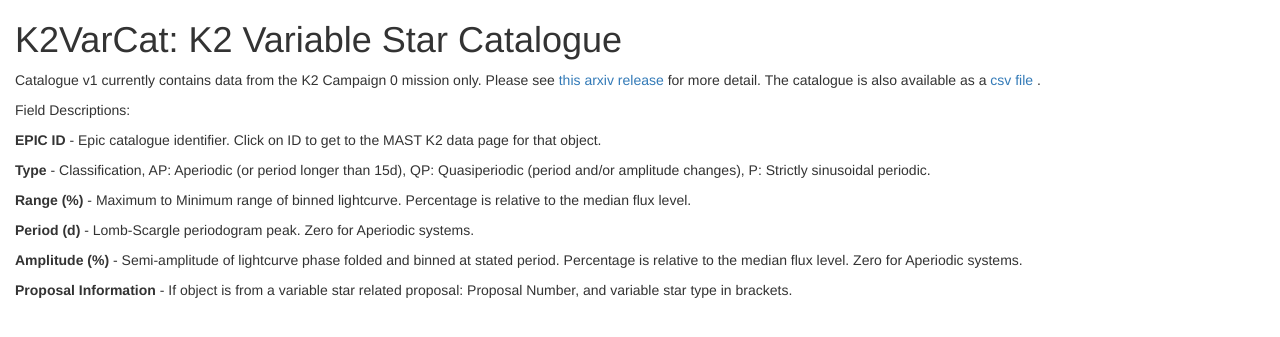
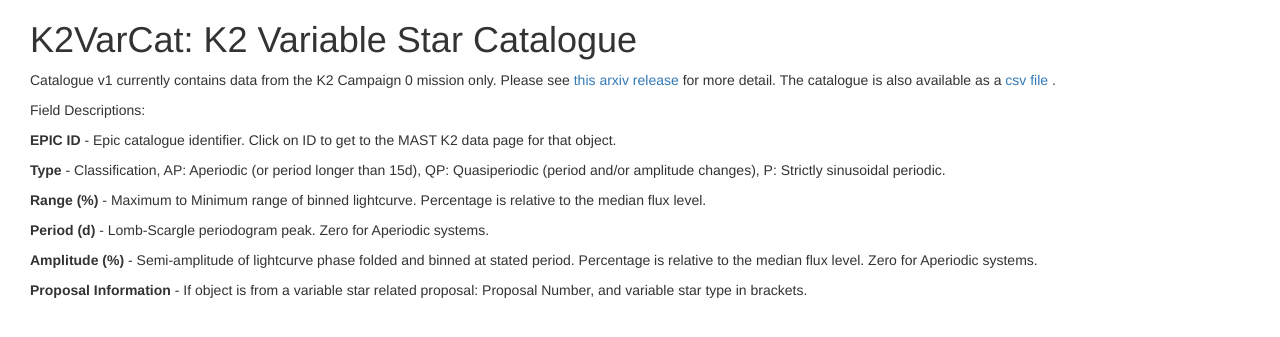
Before and after one commit to mindriot101/k2varcat, a Python web app: template k2var/templates/index.html in a window 1280 px wide. Shown: the top 337 px of the page. Run offline with Jinja, Linux system fonts and the light colour scheme; the template is opened without the code that fills it, so the values that code supplies are empty; some libraries are stand-ins or nearby versions.

Commit message:
Upgrade to bootstrap 3

```diff
--- a/k2var/templates/base.html
+++ b/k2var/templates/base.html
@@ -7,15 +7,16 @@
 
         <!-- begin css  -->
         <link rel="stylesheet" type="text/css" href="http://cdnjs.cloudflare.com/ajax/libs/meyer-reset/2.0/reset.min.css" />
-        <link rel="stylesheet" type="text/css" href="http://cdnjs.cloudflare.com/ajax/libs/twitter-bootstrap/2.2.2/css/bootstrap.min.css" />
+        <link rel="stylesheet" type="text/css" href="https://maxcdn.bootstrapcdn.com/bootstrap/3.3.1/css/bootstrap-theme.min.css">
+        <link rel="stylesheet" href="https://maxcdn.bootstrapcdn.com/bootstrap/3.3.1/css/bootstrap.min.css">
         <link rel="stylesheet" type="text/css" href="css/demo_table.css" />
         <link rel="stylesheet" type="text/css" href="css/styles.css" />
-        <link rel="stylesheet" type="text/css" href="http://cdnjs.cloudflare.com/ajax/libs/twitter-bootstrap/2.2.2/css/bootstrap-responsive.min.css" />
         <!-- end css -->
 
         <!-- begin scripts -->
-        <script src="http://cdnjs.cloudflare.com/ajax/libs/jquery/1.7.1/jquery.min.js"></script>
+        <script src="https://code.jquery.com/jquery-1.11.1.min.js"></script>
         <script src="http://cdnjs.cloudflare.com/ajax/libs/modernizr/2.6.2/modernizr.min.js"></script>
+        <script src="https://maxcdn.bootstrapcdn.com/bootstrap/3.3.1/js/bootstrap.min.js"></script>
         <!-- end scripts -->
     </head>
 
--- a/k2var/templates/index.html
+++ b/k2var/templates/index.html
@@ -6,7 +6,7 @@
 
 <div class="container-fluid">
     <div class="row-fluid">
-        <div class="span12">
+        <div class="col-md-12">
             <h1>K2VarCat: K2 Variable Star Catalogue</h1>
             <p> Catalogue v1 currently contains data from
                 the K2 Campaign 0 mission only. Please see <a href='http://arxiv.org/abs/1411.6830'>this arxiv release</a> for more detail. The catalogue is also available as a <a href='K2VarCat.csv'>csv file </a>.</p>
```
